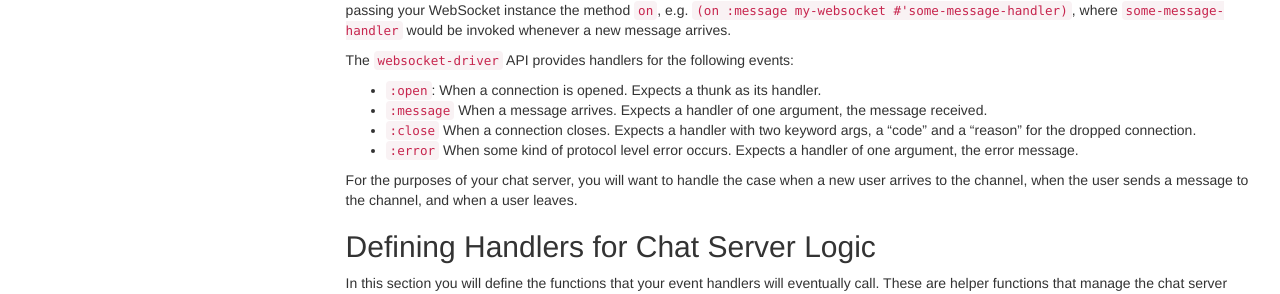
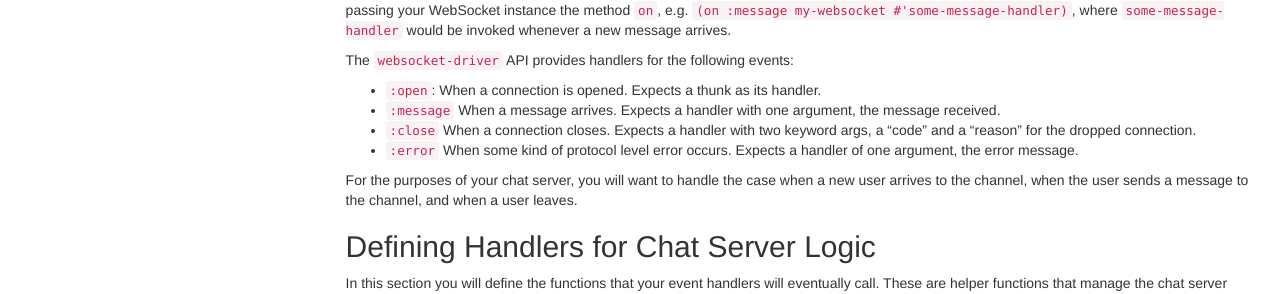
Before and after one commit to LispCookbook/cl-cookbook, a Jekyll site: the page built from websockets.md, in a window 1280 px wide and 900 px high. Shown: the part 435-729 px from the top of the window. Built offline with Jekyll 4.4.1, drawn with Linux system fonts in a browser that asks for light colours.

Commit message:
Update websockets.md
Co-Authored-By: Moritz <13287984+mohe2015@users.noreply.github.com>

```diff
--- a/websockets.md
+++ b/websockets.md
@@ -38,7 +38,7 @@ where `some-message-handler` would be invoked whenever a new message arrives.
 The `websocket-driver` API provides handlers for the following events:
 
 - `:open`: When a connection is opened. Expects a thunk as its handler.
-- `:message` When a message arrives. Expects a handler of one argument, the message received.
+- `:message` When a message arrives. Expects a handler with one argument, the message received.
 - `:close` When a connection closes. Expects a handler with two keyword args, a
   "code" and a "reason" for the dropped connection.
 - `:error` When some kind of protocol level error occurs. Expects a handler of
```
